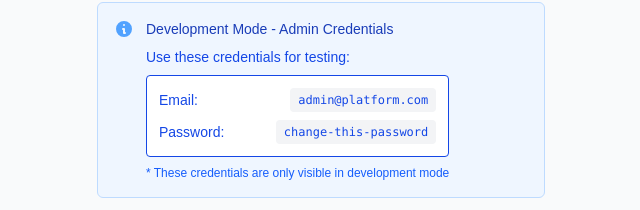
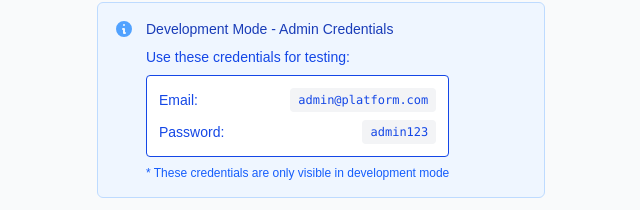
Before and after one commit to ridz-shothikai/georgia, a Next.js app in the folder admin-dashboard/: page /dashboard/login in a window 1280 px wide. Shown: the part 528-738 px from the top of the page, without its empty margins (319-959 px from the left). Built offline with nearby package versions, Linux system fonts and the light colour scheme; no server answers.

Commit message:
fix: change password

```diff
--- a/admin-dashboard/src/app/login/page.tsx
+++ b/admin-dashboard/src/app/login/page.tsx
@@ -277,8 +277,7 @@ export default function UnifiedLogin() {
                       <div className="flex justify-between items-center">
                         <span className="font-medium">Password:</span>
                         <code className="bg-gray-100 px-2 py-1 rounded text-xs">
-                          {process.env.NEXT_PUBLIC_ADMIN_PASSWORD ||
-                            "change-this-password"}
+                          {process.env.NEXT_PUBLIC_ADMIN_PASSWORD || "admin123"}
                         </code>
                       </div>
                     </div>
```
Also changed, not shown: 1 other file (tests, documents, lock files or other folders).
